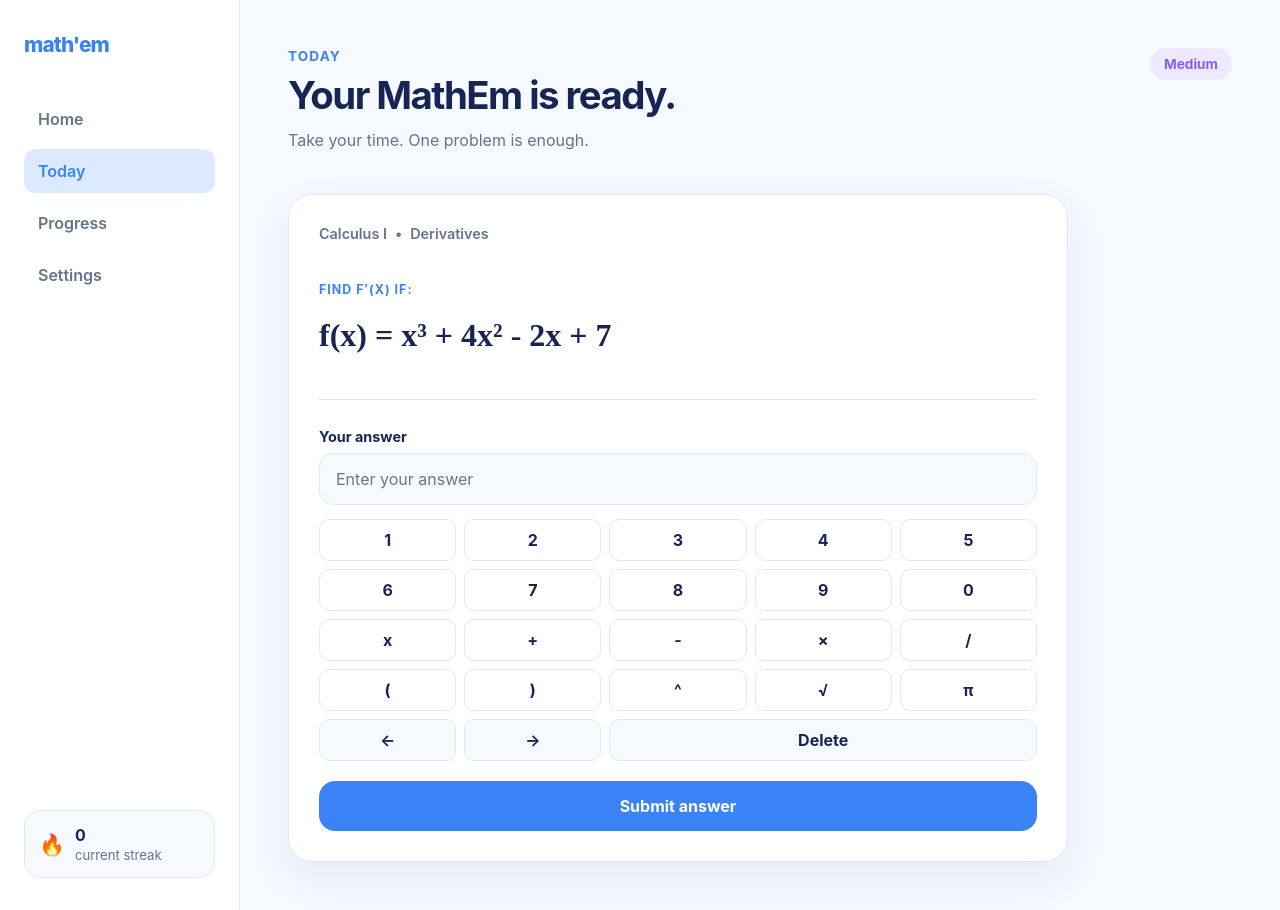
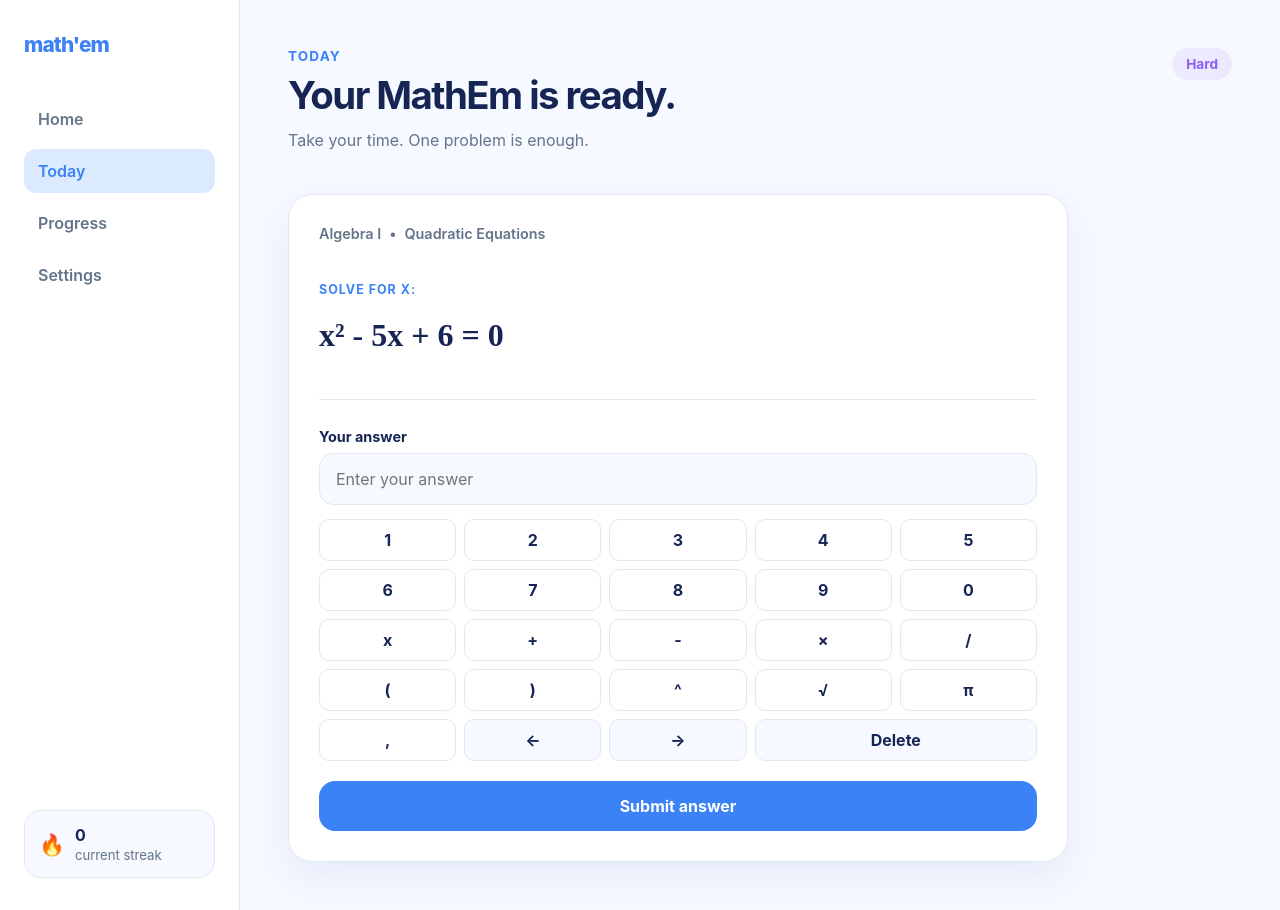
Before and after one commit to TracyyT/mathem, a React (Vite) app: page /today in a window 1280 px wide. Built offline with nearby package versions, Linux system fonts and the light colour scheme; a web font is replaced by a local one.

Commit message:
expand MVP math problem bank

```diff
--- a/src/App.css
+++ b/src/App.css
@@ -581,7 +581,7 @@
 }
 
 .delete-key {
-  grid-column: span 3;
+  grid-column: span 2;
 }
 .answer-feedback {
   margin-top: 18px;
--- a/src/data/problems.js
+++ b/src/data/problems.js
@@ -1,4 +1,7 @@
 const problems = [
+  // -------------------------
+  // Algebra I
+  // -------------------------
   {
     id: 1,
     course: 'Algebra I',
@@ -21,11 +24,45 @@ const problems = [
       '(x+2)(x+3)',
       '(x+3)(x+2)',
     ],
-    hint: 'Look for two numbers that multiply to 6 and add to 5.',
+    hint: 'Find two numbers that multiply to 6 and add to 5.',
   },
 
   {
     id: 3,
+    course: 'Algebra I',
+    topic: 'Quadratic Equations',
+    difficulty: 'Hard',
+    prompt: 'Solve for x:',
+    expression: 'x² - 5x + 6 = 0',
+    acceptedAnswers: [
+      '2,3',
+      '3,2',
+      'x=2,3',
+      'x=3,2',
+      '2and3',
+      '3and2',
+    ],
+    hint: 'Factor the quadratic, then set each factor equal to 0.',
+  },
+
+  // -------------------------
+  // Calculus I
+  // -------------------------
+  {
+    id: 4,
+    course: 'Calculus I',
+    topic: 'Derivatives',
+    difficulty: 'Easy',
+    prompt: 'Differentiate:',
+    expression: 'f(x) = 5x²',
+    acceptedAnswers: [
+      '10x',
+    ],
+    hint: 'Use the power rule.',
+  },
+
+  {
+    id: 5,
     course: 'Calculus I',
     topic: 'Derivatives',
     difficulty: 'Medium',
@@ -40,29 +77,63 @@ const problems = [
   },
 
   {
-    id: 4,
+    id: 6,
     course: 'Calculus I',
-    topic: 'Derivatives',
-    difficulty: 'Easy',
+    topic: 'Product Rule',
+    difficulty: 'Hard',
     prompt: 'Differentiate:',
-    expression: 'f(x) = 5x²',
+    expression: 'f(x) = x²(x + 3)',
     acceptedAnswers: [
-      '10x',
+      '3x^2+6x',
+      '6x+3x^2',
+      '3x(x+2)',
     ],
-    hint: 'Use the power rule: d/dx(xⁿ) = nxⁿ⁻¹.',
+    hint: 'Use the product rule, or expand first and then differentiate.',
   },
 
+  // -------------------------
+  // Calculus II
+  // -------------------------
   {
-    id: 5,
+    id: 7,
     course: 'Calculus II',
-    topic: 'Integrals',
+    topic: 'Definite Integrals',
     difficulty: 'Easy',
     prompt: 'Evaluate:',
     expression: '∫₀² x dx',
     acceptedAnswers: [
       '2',
     ],
-    hint: 'First find an antiderivative of x, then evaluate it from 0 to 2.',
+    hint: 'Find an antiderivative of x, then evaluate from 0 to 2.',
+  },
+
+  {
+    id: 8,
+    course: 'Calculus II',
+    topic: 'Integration',
+    difficulty: 'Medium',
+    prompt: 'Find the indefinite integral:',
+    expression: '∫ 3x² dx',
+    acceptedAnswers: [
+      'x^3+c',
+      'x³+c',
+    ],
+    hint: 'Increase the exponent by 1, then divide by the new exponent.',
+  },
+
+  {
+    id: 9,
+    course: 'Calculus II',
+    topic: 'Integration by Substitution',
+    difficulty: 'Hard',
+    prompt: 'Evaluate:',
+    expression: '∫ 2x(x² + 1)³ dx',
+    acceptedAnswers: [
+      '(x^2+1)^4/4+c',
+      '1/4(x^2+1)^4+c',
+      '((x^2+1)^4)/4+c',
+    ],
+    hint: 'Let u = x² + 1.',
   },
 ]
 
--- a/src/pages/TodayPage.jsx
+++ b/src/pages/TodayPage.jsx
@@ -9,8 +9,8 @@ function TodayPage() {
 
   const answerInputRef = useRef(null)
 
-    const selectedCourse = 'Calculus I'
-    const selectedDifficulty = 'Medium'
+    const selectedCourse = 'Algebra I'
+    const selectedDifficulty = 'Hard'
 
     const problem = getProblem(
         problems,
@@ -188,6 +188,7 @@ function TodayPage() {
                 '6', '7', '8', '9', '0',
                 'x', '+', '-', '×', '/',
                 '(', ')', '^', '√', 'π',
+                ',',
             ].map((key) => (
                 <button
                 key={key}
```
Lines whose indentation alone changed are shown as unchanged.
